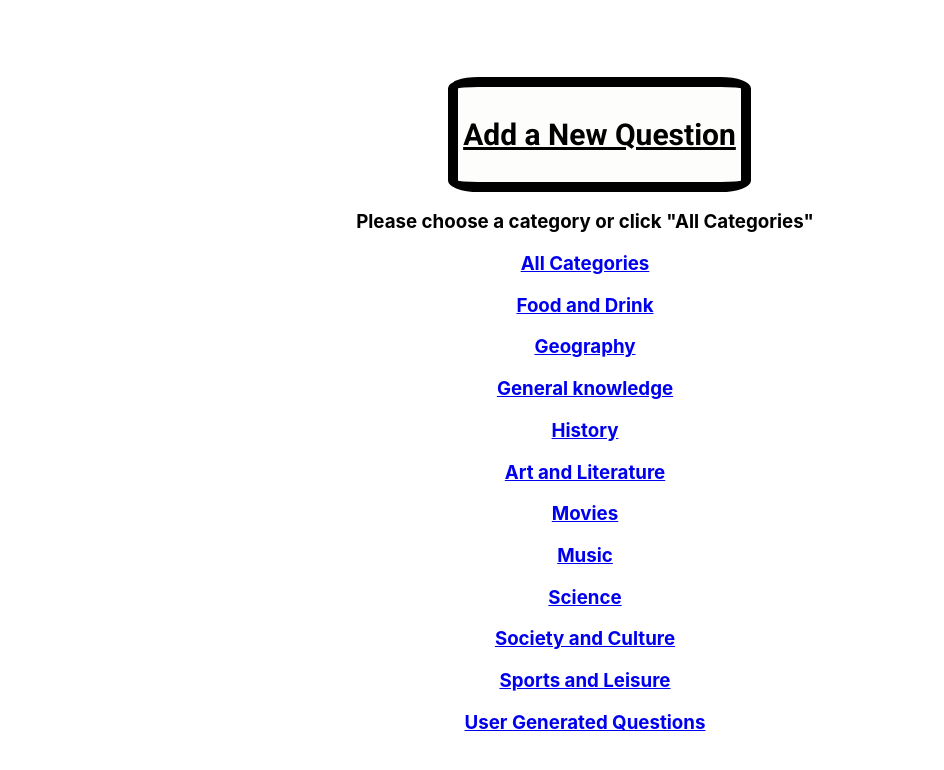
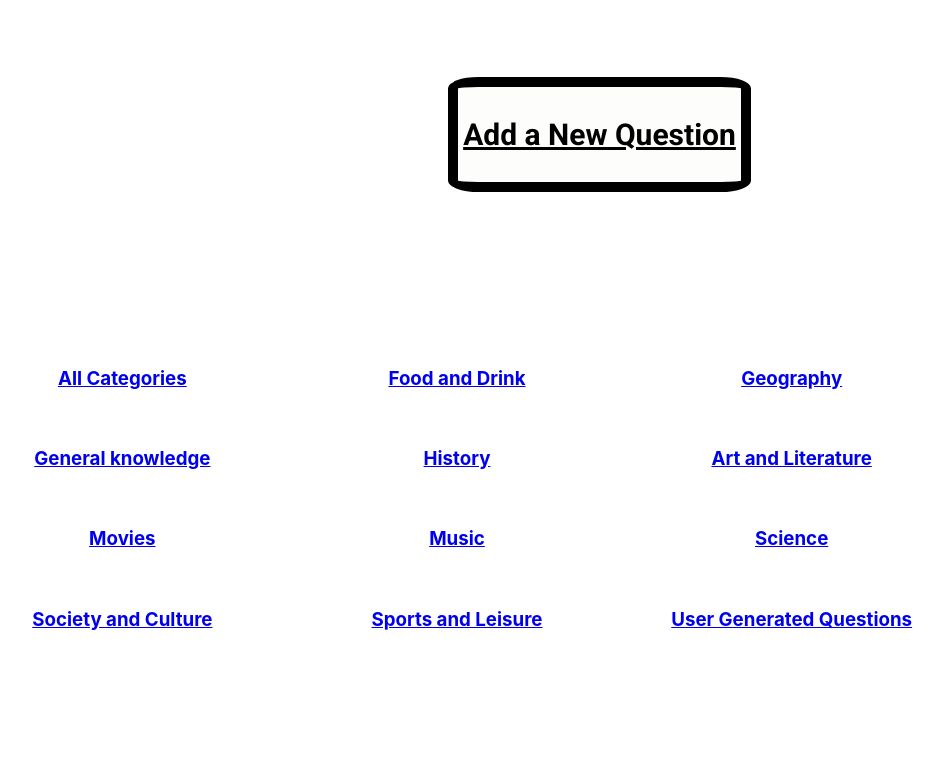
Before and after one commit to KarrarQ/trivialdispute, a React (Create React App) app: page / in a window 1280 px wide. Shown: the top 770 px of the page, without its empty margins (55-999 px from the left). Built offline with nearby package versions, Linux system fonts and the light colour scheme.

Commit message:
Added style to trivia container

```diff
--- a/src/components/TriviaContainer/TriviaContainer.css
+++ b/src/components/TriviaContainer/TriviaContainer.css
@@ -0,0 +1,22 @@
+@import url('https://fonts.googleapis.com/css2?family=Roboto:wght@100;400;700&display=swap');
+
+.trivia-container {
+  display: flex;
+  flex-direction: column;
+  color: white;
+  width: 80%;
+}
+
+.trivia-container-text {
+  text-align: center;
+  font-style: 'Roberto';
+  font-size: 28px;
+}
+
+.trivia-category-cards {
+  margin-top: 3%;
+  padding: 20px;
+  display: grid;
+  grid-template-columns: repeat(3, 1fr);
+  grid-gap: 20px;
+}
--- a/src/components/TriviaContainer/TriviaContainer.js
+++ b/src/components/TriviaContainer/TriviaContainer.js
@@ -1,6 +1,7 @@
 import React from 'react';
 import CategoryCard from '../CategoryCard/CategoryCard'
 import { Link } from 'react-router-dom'
+import '../TriviaContainer/TriviaContainer.css'
 
 const TriviaContainer = () => {
   const categories = ['All Categories', 'Food and Drink', 'Geography', 'General knowledge', 'History', 'Art and Literature', 'Movies', 'Music', 'Science', 'Society and Culture', 'Sports and Leisure', 'User Generated Questions']
--- a/src/components/TriviaGameView/TriviaGameView.js
+++ b/src/components/TriviaGameView/TriviaGameView.js
@@ -1,7 +1,7 @@
 import React, { Component } from 'react';
 import { apiCalls } from '../../apiCalls'
 import GameViewContainer from '../GameViewContainer/GameViewContainer';
-import './TriviaGameView.css'
+import '../TriviaGameView/TriviaGameView.css'
 
 class TriviaGameView extends Component {
     constructor(props) {
```
